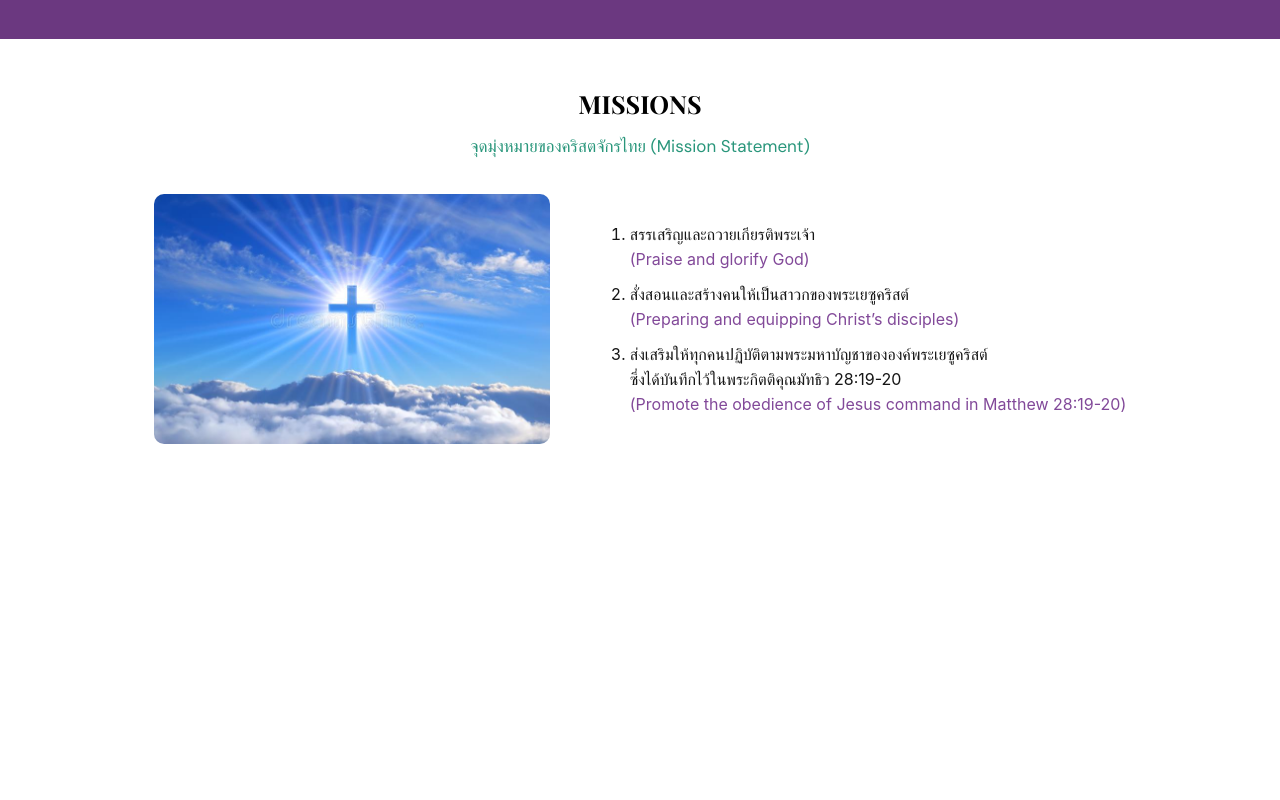
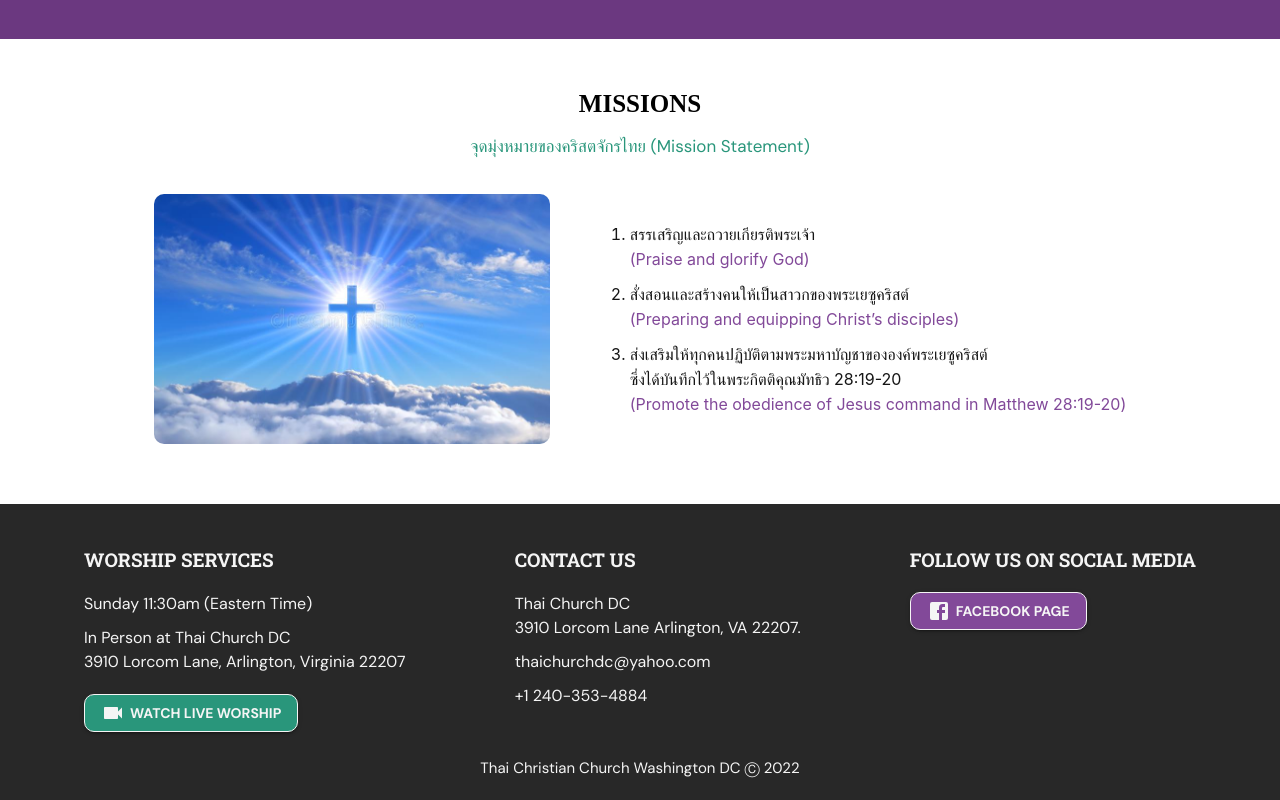
Before and after one commit to BayLadyCoder/thai-church-2022, a React (Create React App) app: page / in a window 1280 px wide. Shown: the part 1932-2732 px from the top of the page. Before the commit the page ends 2436 px from the top, so only its background shows below. Built offline with nearby package versions, Linux system fonts and the light colour scheme.

Commit message:
Add Footer section + MUI

```diff
--- a/package.json
+++ b/package.json
@@ -3,6 +3,11 @@
   "version": "0.1.0",
   "private": true,
   "dependencies": {
+    "@emotion/react": "^11.7.1",
+    "@emotion/styled": "^11.6.0",
+    "@mui/icons-material": "^5.2.5",
+    "@mui/material": "^5.2.6",
+    "@mui/styles": "^5.2.3",
     "@testing-library/jest-dom": "^5.16.1",
     "@testing-library/react": "^12.1.2",
     "@testing-library/user-event": "^13.5.0",
--- a/public/index.html
+++ b/public/index.html
@@ -14,7 +14,7 @@
     <link rel="preconnect" href="https://fonts.googleapis.com" />
     <link rel="preconnect" href="https://fonts.gstatic.com" crossorigin />
     <link
-      href="https://fonts.googleapis.com/css2?family=DM+Sans:ital,wght@0,400;0,500;0,700;1,400;1,500;1,700&family=Playfair+Display:wght@400;500;700;800;900&display=swap"
+      href="https://fonts.googleapis.com/css2?family=DM+Sans:ital,wght@0,400;0,500;0,700;1,400;1,500;1,700&family=Roboto+Slab:wght@400;500;600;700;800;900&display=swap"
       rel="stylesheet"
     />
     <!--
--- a/src/App.js
+++ b/src/App.js
@@ -5,6 +5,7 @@ import Carousel from "./components/Carousel";
 import Services from "./components/Services";
 import About from "./components/About";
 import Missions from "./components/Missions";
+import Footer from "./components/Footer";
 import { theme } from "./theme";
 
 function App() {
@@ -16,6 +17,7 @@ function App() {
         <Services />
         <About />
         <Missions />
+        <Footer />
       </div>
     </ThemeProvider>
   );
--- /dev/null
+++ b/src/components/Footer.js
@@ -0,0 +1,165 @@
+import { Container, Typography, Box, Button } from "@mui/material";
+import PinDropIcon from "@mui/icons-material/PinDrop";
+import VideocamIcon from "@mui/icons-material/Videocam";
+import FacebookIcon from "@mui/icons-material/Facebook";
+import { theme } from "../theme";
+
+const boxStyles = {
+  margin: "0px 20px",
+  padding: "25px 0",
+  display: "flex",
+  flexDirection: "column",
+  alignItems: "flex-start",
+  justifyContent: "flex-start",
+};
+
+const Footer = (props) => {
+  return (
+    <div
+      style={{
+        width: "100vw",
+        padding: "20px 0",
+        display: "flex",
+        justifyContent: "center",
+        alignItems: "center",
+        flexDirection: "column",
+        backgroundColor: "#282828",
+        color: theme.palette.primary.text,
+      }}
+    >
+      <Container
+        align="center"
+        sx={{
+          display: "flex",
+          justifyContent: "space-between",
+        }}
+      >
+        <Box sx={boxStyles}>
+          <Typography
+            variant="h2"
+            sx={{
+              fontSize: "19px",
+              textTransform: "uppercase",
+              fontWeight: "bold",
+              fontFamily: "Roboto Slab, serif",
+              marginBottom: "20px",
+            }}
+          >
+            Worship Services
+          </Typography>
+
+          <Typography
+            sx={{
+              marginBottom: "10px",
+              textAlign: "left",
+            }}
+          >
+            Sunday 11:30am (Eastern Time)
+          </Typography>
+          <Typography
+            sx={{
+              marginBottom: "20px",
+              textAlign: "left",
+            }}
+          >
+            In Person at Thai Church DC <br />
+            3910 Lorcom Lane, Arlington, Virginia 22207
+          </Typography>
+          <Button
+            sx={{
+              fontWeight: "bold",
+              color: theme.palette.primary.text,
+              border: `1px solid ${theme.palette.primary.text}`,
+              borderRadius: "10px",
+            }}
+            variant="contained"
+            href="https://www.facebook.com/groups/thaichurchdc"
+            target="_blank"
+            color="secondary"
+          >
+            <VideocamIcon />{" "}
+            <span style={{ marginLeft: "5px" }}>Watch Live Worship</span>
+          </Button>
+        </Box>
+        <Box sx={boxStyles}>
+          <Typography
+            variant="h2"
+            sx={{
+              fontSize: "19px",
+              textTransform: "uppercase",
+              fontWeight: "bold",
+              fontFamily: "Roboto Slab, serif",
+              marginBottom: "20px",
+            }}
+          >
+            Contact Us
+          </Typography>
+
+          <Typography
+            sx={{
+              marginBottom: "10px",
+              textAlign: "left",
+            }}
+          >
+            Thai Church DC <br /> 3910 Lorcom Lane Arlington, VA 22207.
+          </Typography>
+          <Typography
+            sx={{
+              marginBottom: "10px",
+              textAlign: "left",
+            }}
+          >
+            thaichurchdc@yahoo.com
+          </Typography>
+          <Typography
+            sx={{
+              marginBottom: "20px",
+              textAlign: "left",
+            }}
+          >
+            +1 240-353-4884
+          </Typography>
+        </Box>
+        <Box sx={boxStyles}>
+          <Typography
+            variant="h2"
+            sx={{
+              fontSize: "19px",
+              textTransform: "uppercase",
+              fontWeight: "bold",
+              fontFamily: "Roboto Slab, serif",
+              marginBottom: "20px",
+            }}
+          >
+            Follow Us On Social Media
+          </Typography>
+
+          <Button
+            sx={{
+              fontWeight: "bold",
+              color: theme.palette.primary.text,
+              border: `1px solid ${theme.palette.primary.text}`,
+              borderRadius: "10px",
+            }}
+            variant="contained"
+            href="https://www.facebook.com/groups/thaichurchdc"
+            target="_blank"
+          >
+            <FacebookIcon />{" "}
+            <span style={{ marginLeft: "5px" }}>Facebook Page</span>
+          </Button>
+        </Box>
+      </Container>
+      <Typography
+        sx={{
+          textAlign: "left",
+          fontSize: "15px",
+        }}
+      >
+        Thai Christian Church Washington DC Ⓒ 2022
+      </Typography>
+    </div>
+  );
+};
+
+export default Footer;
```
Also changed, not shown: 1 other file (tests, documents, lock files or other folders).
